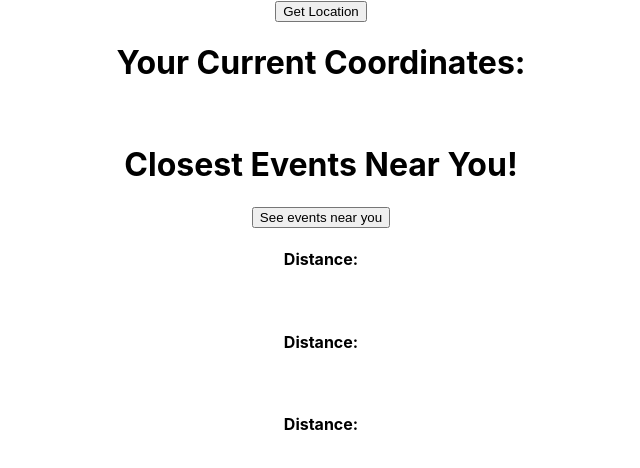
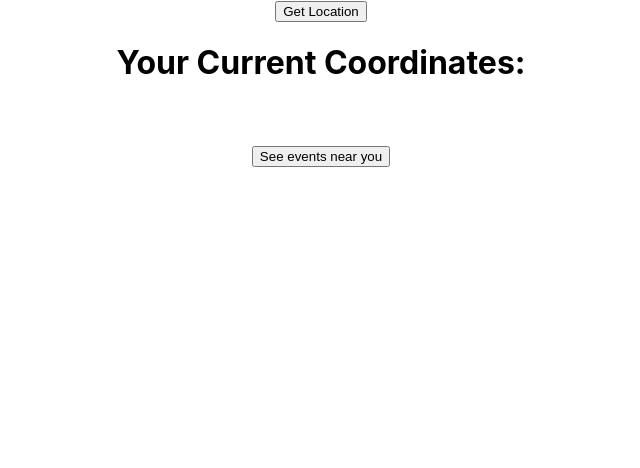
Before and after one commit to jonahtabb/teamGit, a React (Create React App) app in the folder 72-hour-project/: page / in a window 1280 px wide. Shown: the top 468 px of the page, without its empty margins (319-959 px from the left). Built offline with nearby package versions, Linux system fonts and the light colour scheme.

Commit message:
ticketmaster api functionality complete

```diff
--- a/72-hour-project/src/App.js
+++ b/72-hour-project/src/App.js
@@ -36,6 +36,7 @@ function App() {
       <br />
       <TestComp latitude={latitude} longitude={longitude} />
       <Ticketmaster latitude={latitude} longitude={longitude}/>
+
     </div>
   );
 
--- a/72-hour-project/src/components/Ticketmaster.js
+++ b/72-hour-project/src/components/Ticketmaster.js
@@ -1,4 +1,4 @@
-import React, {useState, useEffect} from 'react'
+import React, {useState, useRef} from 'react'
 
 const Ticketmaster = (props) => {
 
@@ -13,7 +13,6 @@ const Ticketmaster = (props) => {
     const [resultsName2, setResultsName2] = useState(null)
     const [distance2, setDistance2] = useState(null)
 
-
     const [resultsImg3, setResultsImg3] = useState(null)
     const [resultsName3, setResultsName3] = useState(null)
     const [distance3, setDistance3] = useState(null)
@@ -25,42 +24,38 @@ const Ticketmaster = (props) => {
             .then(res => res.json())
             .then(json => {
                 let eventsArray = json._embedded.events
-                setResultsImg(eventsArray[0].images[0].url)
-                setResultsName(eventsArray[0].name)
-                setDistance(eventsArray[0].distance)
+                let eventsArraySorted = eventsArray.sort((a, b) => {return a.distance > b.distance ? 1 : -1})
 
-                setResultsImg2(eventsArray[1].images[0].url)
-                setResultsName2(eventsArray[1].name)
-                setDistance2(eventsArray[1].distance)
+                console.log(eventsArraySorted)
+                setResultsImg(eventsArraySorted[0].images[0].url)
+                setResultsName(eventsArraySorted[0].name)
+                setDistance(eventsArraySorted[0].distance)
 
-                setResultsImg3(eventsArray[2].images[0].url)
-                setResultsName3(eventsArray[2].name)
-                setDistance3(eventsArray[2].distance)
+                setResultsImg2(eventsArraySorted[1].images[0].url)
+                setResultsName2(eventsArraySorted[1].name)
+                setDistance2(eventsArraySorted[1].distance)
 
-                console.log(eventsArray)
-
-
+                setResultsImg3(eventsArraySorted[2].images[0].url)
+                setResultsName3(eventsArraySorted[2].name)
+                setDistance3(eventsArraySorted[2].distance)
 
 
             })
     }
 
+
+
     return(
         <div>
-
-            <h1>Closest Events Near You!</h1>
-
             <button onClick={fetcher}>See events near you</button>
             <h2>{resultsName}</h2>
-            <h4>Distance: {distance}</h4>
+            {distance && <h4>{`Distance: ${distance}`} miles</h4>}
             <img src={resultsImg} />
-
             <h2>{resultsName2}</h2>
-            <h4>Distance: {distance2}</h4>
+            {distance && <h4>{`Distance: ${distance2}`} miles</h4>}
             <img src={resultsImg2} />
-
             <h2>{resultsName3}</h2>
-            <h4>Distance: {distance3}</h4>
+            {distance && <h4>{`Distance: ${distance3}`} miles</h4>}
             <img src={resultsImg3} />
         </div>
     )
```
